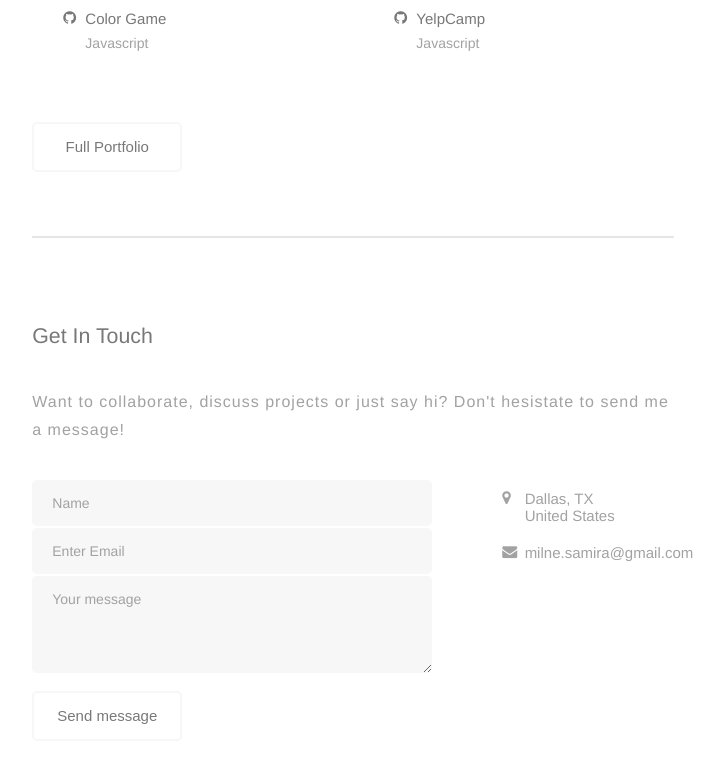
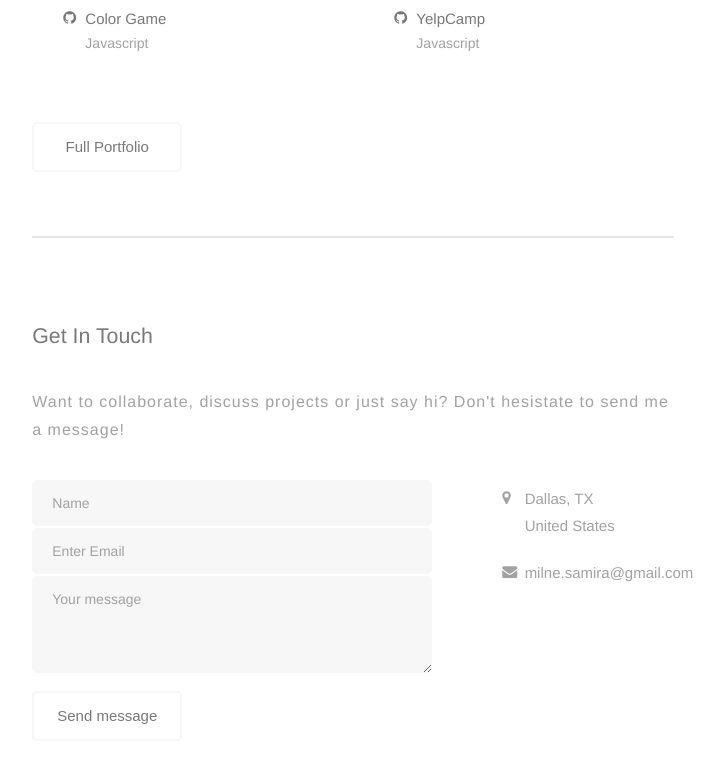
Before and after one commit to MilneS/MilneS.github.io, a React (Create React App) app: page / in a window 1280 px wide. Shown: the part 1419-2182 px from the top of the page, without its empty margins (507-1231 px from the left). Built offline with nearby package versions, Linux system fonts and the light colour scheme.

Commit message:
clear form after submission

```diff
--- a/src/comps/Contact.js
+++ b/src/comps/Contact.js
@@ -24,6 +24,8 @@ const Contact = () => {
       .catch((err) => {
         console.log("FAILED...", err);
       });
+      setToSend({ from_name: "", reply_to: "", message: "" });
+
   };
 
   const handleChange = (e) => {
@@ -94,7 +96,7 @@ const Contact = () => {
             <i className="fa fa-map-marker" />
             <p>
               Dallas, TX <br />
-              United States
+              <span className={classes.country}>United States</span>
             </p>
             <i className="fa fa-envelope" />
             <p>
--- a/src/comps/Contact.module.css
+++ b/src/comps/Contact.module.css
@@ -98,7 +98,6 @@ button:hover {
   flex-flow: row wrap;
   width: 250px;
   color: #a2a2a2;
-
 }
 
 .emailIcons * {
@@ -112,6 +111,9 @@ button:hover {
   width: 80%;
   color: #a2a2a2;
 }
+.country {
+  line-height: 2.5em;
+}
 
 .emailIcons a:hover {
   color: #49bf9d;
--- a/src/comps/Home.js
+++ b/src/comps/Home.js
@@ -8,7 +8,7 @@ const Home = () => {
 
         <div className={classes.bonjour}>
           <p>
-            Bonjour! <span>I'm Sam Milne</span>.<br />
+            Bonjour! <span className={classes.sam}>I'm Sam Milne</span>.<br />
             I'm a front-end web developer.
           </p>
         </div>
--- a/src/comps/Home.module.css
+++ b/src/comps/Home.module.css
@@ -23,7 +23,7 @@
   letter-spacing: 1px;
 }
 
-span {
+.sam{
   color: white;
 }
 
```
